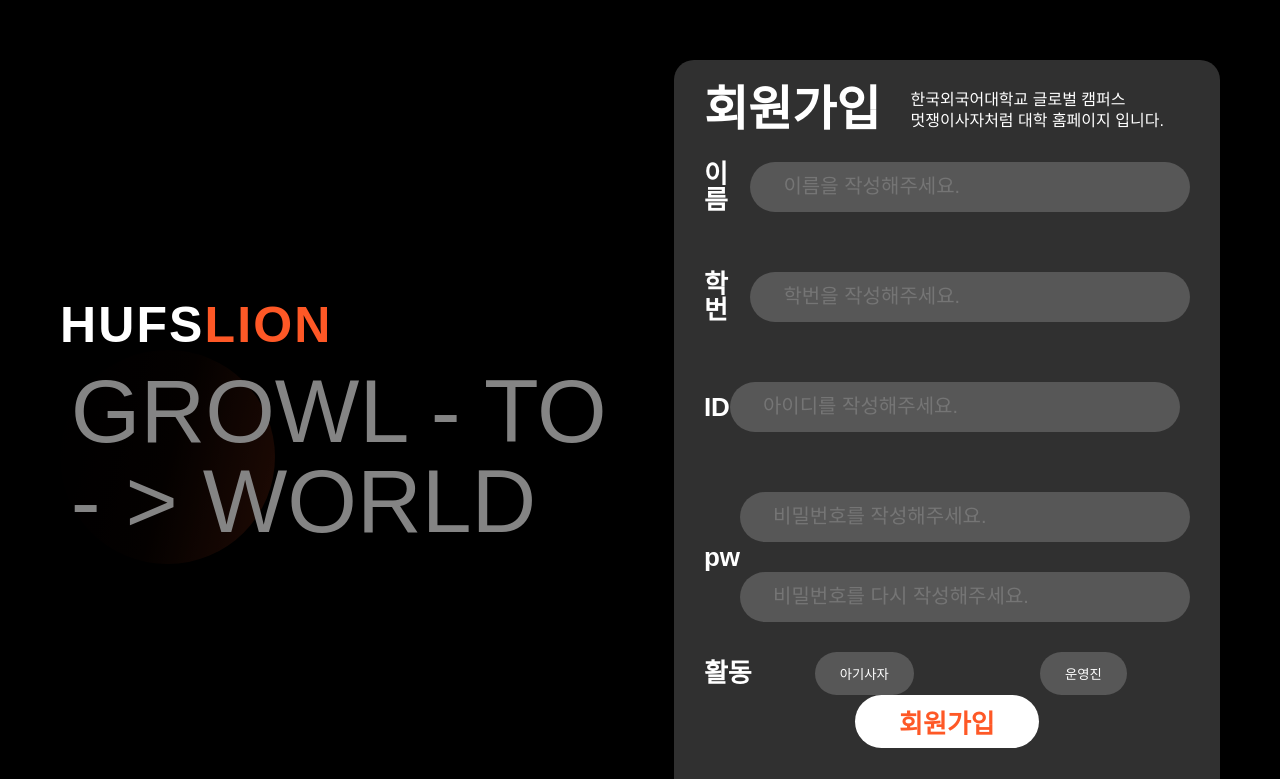
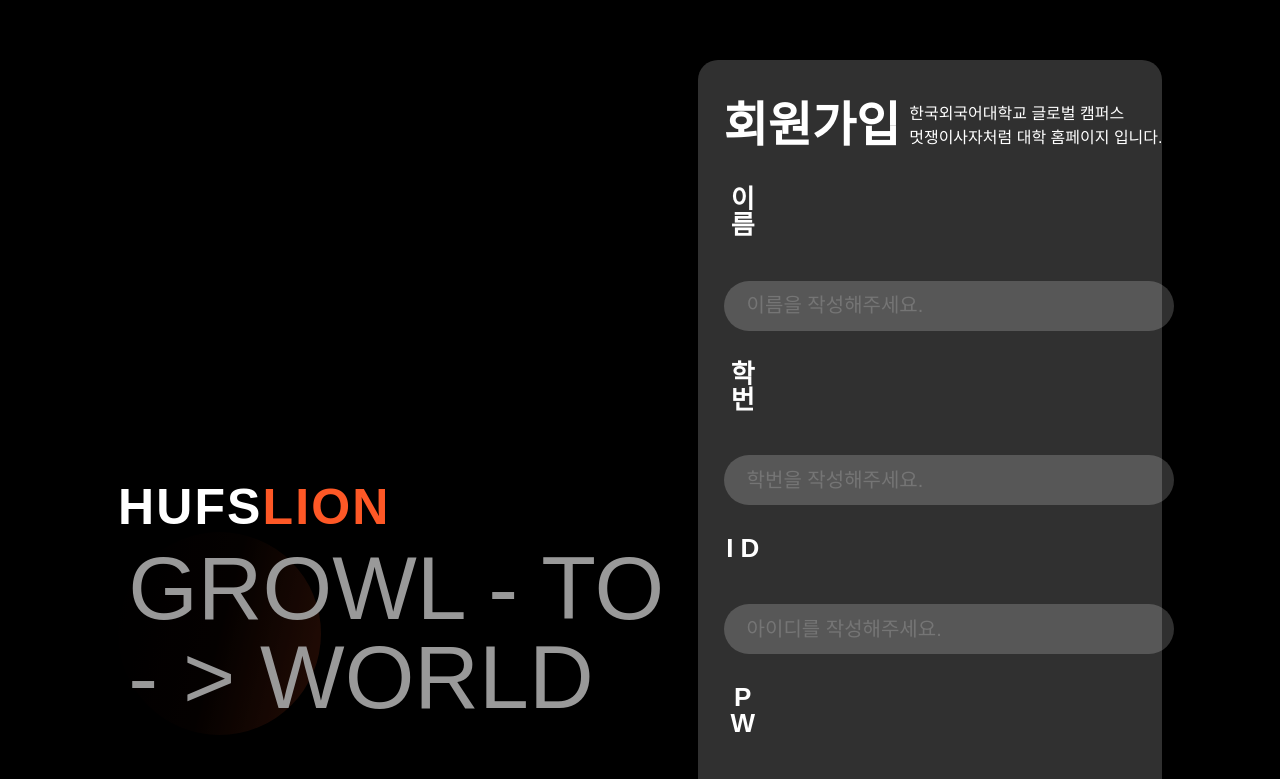
Before and after one commit to likelion12th-hufs-global-team5/team5-FE, a React (Create React App) app in the folder miniproject/: page /joinMembership in a window 1280 px wide. Shown: the top 779 px of the page. Built offline with nearby package versions, Linux system fonts and the light colour scheme.

Commit message:
design:JoinMembership.js loginDiv 수정 완료

```diff
--- a/miniproject/src/pages/JoinMembership.js
+++ b/miniproject/src/pages/JoinMembership.js
@@ -14,11 +14,13 @@
 	justify-content: center;
 
     padding:60px;
+
 `;
 const LogoCircleDiv=styled.div`
     z-index:1;
 
-    width:100%;
+    /* width:100%; */
+    width: 50%;
     height:100%;
     // margin-left:60px;
 
@@ -34,16 +36,28 @@
     display:flex;
     flex-direction:column;
     text-align:left;
+    justify-content: center;
 
-    width:609px;
-    height:744px;
-    padding:30px;
+    width: 40%;
+    padding: 2vw;
 
-    /* flex-wrap: wrap; */
+    flex-wrap: wrap;
+    gap: 1.5vw;
 
     color:${({theme})=>theme.colors.white};
     background:rgba(255,255,255,0.19);
     border-radius:20px;
+
+    .joinButton{
+        display: flex;
+        flex-wrap: wrap-reverse;
+    }
+
+    // 회원가입 버튼 위치 조정때문에 넣음
+    .empty{
+        /* background-color: blue; */
+        width: 50%;
+    }
 `;
 const JoinContainerHeader=styled.div`
     display: flex;
@@ -54,7 +68,9 @@
     line-height: 130%;
 
     flex-wrap: wrap;
-    gap: 30px;
+    /* gap: 30px; */
+    gap: 0.7vw;
+    line-height: 150%;;
 
     .Header{
         font-size: ${({theme})=>theme.fontSize.joinHeader};
@@ -65,21 +81,41 @@
     display: flex;
     flex-direction: row;
     align-items: center;
+
+    flex-wrap: wrap;
+    gap:1vw;
     p{
+        text-align: center;
         font-size:${({theme})=>theme.fontSize.inputText};
         font-weight:${({theme})=>theme.fontWeights.inputText};
+
+        /* background-color: blue; */
+
+        width: 3vw;
     }
 
-    .password{
-        align-items: first baseline;
+    // input password 창 정렬 맞추기 위해 만든것.
+    .passwordTransparent{
+        color:transparent;
+        background-color: transparent;
+    }
+
+    .position{
+        display: flex;
+        flex-direction:row;
+        align-items: center;
+        justify-content: start;
+
+        flex-wrap: wrap;
+        gap: 0.5vw;
     }
 `;
 const JoinInput=styled.input`
     display:flex;
-    /* flex-direction:left; */
 
     margin:30px 0px;
-    padding:18px 33px;
+    /* padding:18px 33px; */
+    padding: 18px 23px;
 
     width:450px;
     height:50px;
@@ -88,7 +124,6 @@
     border-radius:50px;
 
     font-size:${({theme})=>theme.fontSize.loginInputText};
-    /* font-size: 36px; */
 
     outline:none;
 
@@ -117,6 +152,8 @@
 
     border-radius: 50px;
     box-sizing: border-box; /* border-box 값을 설정하여 border가 요소 안으로 들어가게 함 */
+
+    font-size: ${({theme})=>theme.fontSize.joinPositionBtn};
 
     &:hover{
         background:rgba(254,88,38,0.19);
@@ -158,6 +195,7 @@
                         <p>한국외국어대학교 글로벌 캠퍼스<br />
                             멋쟁이사자처럼 대학 홈페이지 입니다.</p>
                     </JoinContainerHeader>
+                    <div>
                         <JoinInputDiv>
                             <p>이름</p>
                             <JoinInput placeholder='이름을 작성해주세요.'/>
@@ -167,22 +205,29 @@
                             <JoinInput placeholder='학번을 작성해주세요.'/>
                         </JoinInputDiv>
                         <JoinInputDiv>
-                        <p>ID</p>
+                            <p>I  D</p>
                             <JoinInput placeholder='아이디를 작성해주세요.'/>
                         </JoinInputDiv>
-                    <JoinInputDiv className='password'>
-                        <p>pw</p>
-                        <div>
+                        <JoinInputDiv>
+                            <p>P  W</p>
                             <JoinInput placeholder='비밀번호를 작성해주세요.'/>
+                        </JoinInputDiv>
+                        <JoinInputDiv>
+                            <p className='passwordTransparent'>pw</p>
                             <JoinInput placeholder='비밀번호를 다시 작성해주세요.'/>
+                        </JoinInputDiv>
+                        <JoinInputDiv >
+                            <p>활동</p>
+                            <div className='position'>
+                                <JoinInputPosition>아기사자</JoinInputPosition>
+                                <JoinInputPosition>운영진</JoinInputPosition>
                             </div>
                         </JoinInputDiv>
-                    <JoinInputDiv>
-                        <p>활동</p>
-                        <JoinInputPosition>아기사자</JoinInputPosition>
-                        <JoinInputPosition>운영진</JoinInputPosition>
-                    </JoinInputDiv>
+                    </div>
+                    <div className='joinButton'>
+                        <div className='empty'/>
                         <JoinButton>회원가입</JoinButton>
+                    </div>
                 </JoinContainer>
             </Container>
         </>
--- a/miniproject/src/styles/theme.js
+++ b/miniproject/src/styles/theme.js
@@ -35,6 +35,7 @@
         loginHeader:'48px',
         loginHeaderText:'24px',
         loginInputText:'20px',
+        joinPositionBtn:'18px',
         inputText:'26px',
         joinHeader:'48px',
         footerFont:'30px',
```
Also changed, not shown: miniproject/src/components/LogoCircle.js (added). Lines whose indentation alone changed are shown as unchanged.
